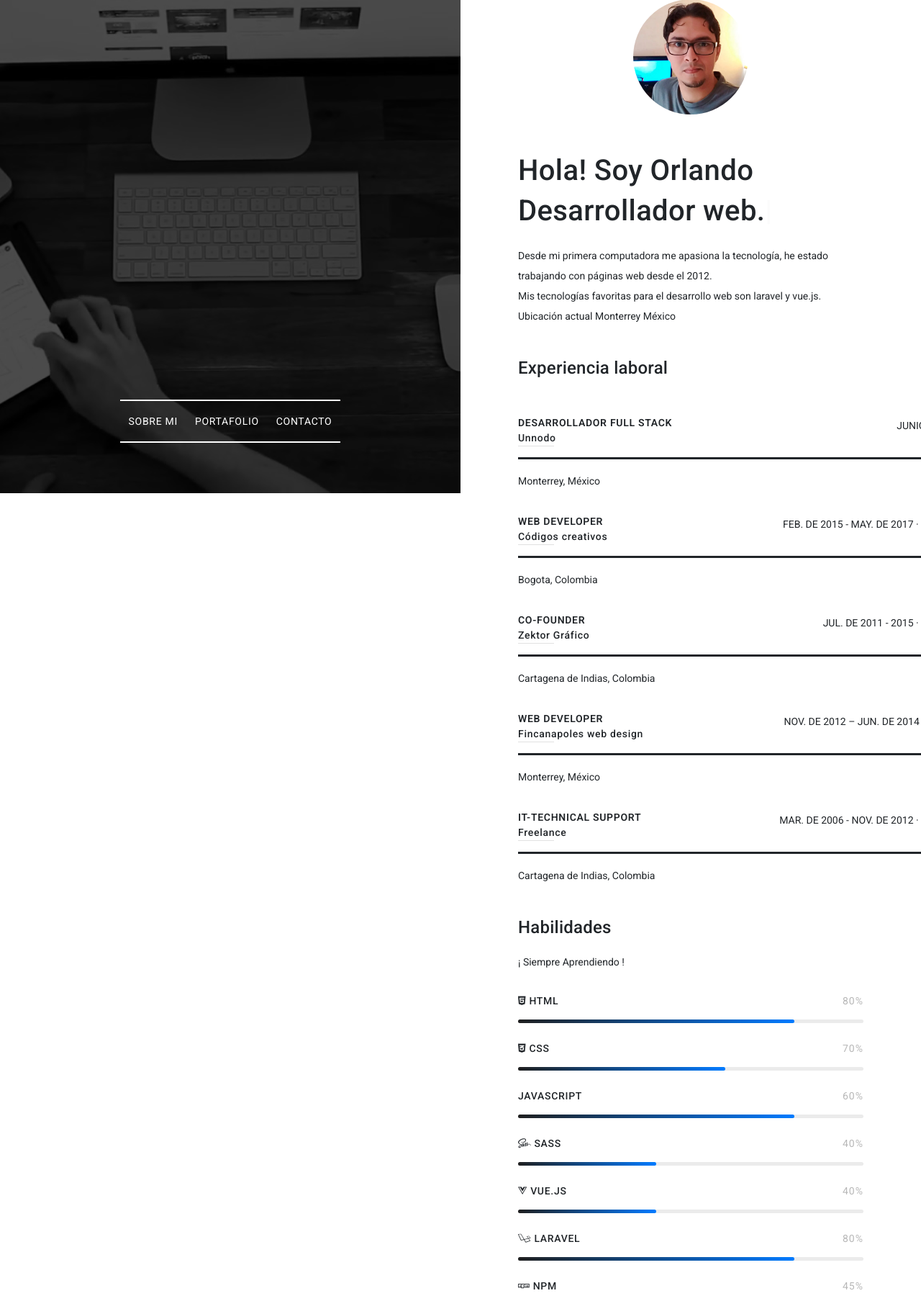
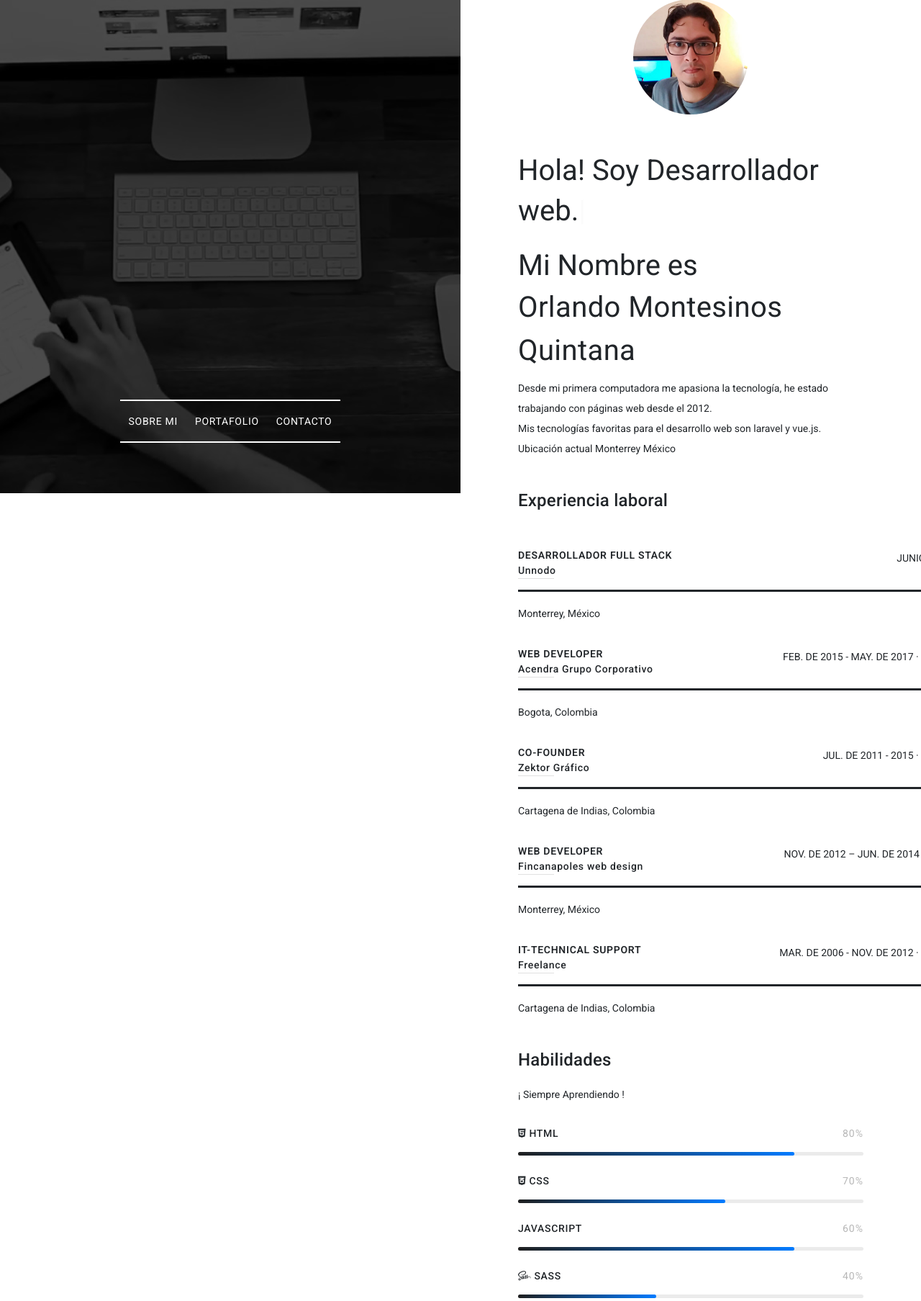
Before and after one commit to Ozz-Matheus/orlandomontesinos.com, a PHP site: page / in a window 1280 px wide. Shown: the part 115-1922 px from the top of the page at 72% size. Run offline with PHP 8.4, Linux system fonts and the light colour scheme.

Commit message:
update index and more 2019

```diff
--- a/css/main.css
+++ b/css/main.css
@@ -2474,6 +2474,10 @@ p.send-status .icon {
 /*
 Modificación Para el Proyecto
 ==================================================================================================== */
+#name *{
+  display: inline-block;
+  font-weight: 400 !important;
+}
 .loader-wrapper{
   background-color: #fff;
 }
--- a/index.html
+++ b/index.html
@@ -2,10 +2,9 @@
 <html lang="es">
 <head>
     <meta charset="utf-8">
-    <meta http-equiv="X-UA-Compatible" content="IE=edge">
     <meta name="viewport" content="width=device-width, initial-scale=1">
-    <title>Orlando Montesinos | Desarrollador web</title>
-    <meta name="description" content="hola soy Orlando Montesinos y desde mi primera computadora me apasiona la tecnología, he estado trabajando con páginas web desde el 2012, Mis tecnologías favoritas para el desarrollo web son laravel y vue.js.">
+    <title>Orlando Montesinos Quintana | Desarrollador web</title>
+    <meta name="description" content="Orlando Montesinos Quintana, Desarrollor Web en Html, CSS, Javacript, Vue.js en el Front-End y Php, laravel, Mysql en el Back-End, radicado en Monterrey">
     <meta name="author" content="https://orlandomontesinos.com/">
     <meta name="owner" content="Orlando Montesinos Quintana">
     <link rel="canonical" href="https://orlandomontesinos.com/" />
@@ -16,8 +15,8 @@
     <meta property="og:title" content="Orlando Montesinos|Desarrollador web|Laravel|vue.js|Monterrey" />
     <meta property="og:type" content="website" />
     <meta property="og:url" content="https://orlandomontesinos.com/" />
-    <meta property="og:image" content="img/profile/orlando-Montesinos-desarrollador-web.jpg" />
-    <meta property="og:description" content="hola soy Orlando Montesinos desarrollador web y desde mi primera computadora me apasiona la tecnología, he estado trabajando con páginas web desde el 2012, Mis tecnologías favoritas para el desarrollo web son laravel y vue.js." />
+    <meta property="og:image" content="https://orlandomontesinos.com/img/profile/orlando-Montesinos-desarrollador-web.jpg" />
+    <meta property="og:description" content="Orlando Montesinos, Desarrollor Web en Html, CSS, Javacript, Vue.js en el Front-End y Php, laravel, Mysql en el Back-End, radicado en Monterrey" />
     <!-- MEDIA TAG SOCIAL -->
     <!-- FAVICON -->
     <link rel="apple-touch-icon" sizes="57x57" href="favicon/apple-icon-57x57.png">
@@ -117,7 +116,8 @@
                 <div id="profile">
                     <img src="img/profile/orlando-Montesinos-desarrollador-web.jpg" class="img-responsive img-circle" alt="Orlando Montesinos">
                 </div><!-- /. profile -->
-                <h1 class="title-lg">Hola!<span id="typed"></span></h1>
+                <p class="title-lg">Hola!<span id="typed"></span></p>
+                <span class="title-lg">Mi Nombre es </span> <span id="name"> <h1>Orlando Montesinos Quintana</h1> </span>
                 <p>Desde mi primera computadora me apasiona la tecnología, he estado trabajando con páginas web desde el 2012.</p>
                 <p>Mis tecnologías favoritas para el desarrollo web son laravel y vue.js.</p>
                 <p>Ubicación actual Monterrey México</p>
@@ -140,7 +140,7 @@
                         <div class="timeline-content">
                             <span class="time">Feb. de 2015 - May. de 2017 · 2 años y 4 meses</span>
                             <h4>WEB DEVELOPER</h4>
-                            <h5>Códigos creativos</h5>
+                            <h5>Acendra Grupo Corporativo</h5>
                             <div class="space"></div><!-- /. space -->
                             <p>Bogota, Colombia</p>
                         </div><!-- /. timeline-content -->
@@ -204,6 +204,12 @@
                             <span class="value">40%</span>
                         </div>
                     </div><!-- /. progress -->
+                    <div class="progress-info"><i class="fab fa-vuejs" title="Vue.js"></i> Jquery</div><!-- /. progress-info -->
+                    <div class="progress">
+                        <div class="progress-bar anim" data-percent="75">
+                            <span class="value">75%</span>
+                        </div>
+                    </div><!-- /. progress -->
                     <div class="progress-info"><i class="fab fa-vuejs" title="Vue.js"></i> Vue.Js</div><!-- /. progress-info -->
                     <div class="progress">
                         <div class="progress-bar anim" data-percent="40">
@@ -230,8 +236,8 @@
                     </div><!-- /. progress -->
                     <div class="progress-info"><i class="fab fa-wordpress" title="Wordpress"></i> WORDPRESS</div><!-- /. progress-info -->
                     <div class="progress">
-                        <div class="progress-bar anim" data-percent="60">
-                            <span class="value">60%</span>
+                        <div class="progress-bar anim" data-percent="75">
+                            <span class="value">75%</span>
                         </div>
                     </div><!-- /. progress -->
                     <div class="progress-info"><i class="fab fa-cpanel" title="CPanel"></i> CPANEL</div><!-- /. progress-info -->
@@ -487,8 +493,8 @@
                             <img alt="Imagen de Angelica Acendra" src="img/testimonial/01.jpg">
                         </div><!-- /. testimonial-image -->
                         <div class="testimonial-text">
-                            <h4 class="sub-heading">Lorem ipsum dolor sit amet, consectetur adipisicing elit.</h4>
-                            <h5>Angelica Acendra, <span>FOUDER AND CEO de codigoscreativos.co</span></h5>
+                            <h4 class="sub-heading">Orlando es un buen compañero de trabajo y un profesional en su área.</h4>
+                            <h5>Angelica Acendra, <span>FOUDER AND CEO de gorila.hosting</span></h5>
                         </div><!-- /. testimonial-text -->
                     </div><!-- /. testimonial-item -->
                     <div class="testimonial-item">
@@ -508,7 +514,7 @@
                             <img alt="Imagen de Pedro Rodriguez" src="img/testimonial/03.jpg">
                         </div><!-- /. testimonial-image -->
                         <div class="testimonial-text">
-                            <h4 class="sub-heading">Lorem ipsum dolor sit amet, consectetur adipisicing elit.</h4>
+                            <h4 class="sub-heading">Con Orlando trabajamos en mi Landing page para obtener presencia en internet y fue la mejor desición ya que fue honesto y responsable, Lo recomiendo sin problemas</h4>
                             <h5>Pedro Rodriguez, <span>FOUDER de pedrorodriguez.co</span></h5>
                         </div><!-- /. testimonial-text -->
                     </div><!-- /. testimonial-item -->
--- a/js/main.js
+++ b/js/main.js
@@ -87,7 +87,7 @@
 
         /** Typed.js (Text typing effect) */
         $("#typed").typed({
-            strings: ["^2100&nbsp;Soy Orlando Desarrollador web."],
+            strings: ["^2100&nbsp;Soy Desarrollador web."],
             typeSpeed: 30,
             backDelay: 750,
             loop: false,
@@ -198,8 +198,8 @@
         /** Testimonial carousel */
         $('.testimonial-carousel').owlCarousel({
             autoplay: true,
-            autoplaySpeed: 1000,
-            autoplayTimeout: 5000,
+            autoplaySpeed: 2000,
+            autoplayTimeout: 8000,
             autoplayHoverPause: true,
             autoWidth: false,
             autoHeight: false,
```
Also changed, not shown: other parts of index.html (+12 -12 lines), 404.html (+20 -5 lines), img/portfolio/01-full.jpg (renamed from img/portfolio/01_full.jpg), img/portfolio/01-thumb.jpg (renamed from img/portfolio/01_thumb.jpg), img/portfolio/02-full.jpg (renamed from img/portfolio/02_full.jpg), img/portfolio/02-thumb.jpg (renamed from img/portfolio/02_thumb.jpg), img/portfolio/03-full.jpg (renamed from img/portfolio/03_full.jpg), img/portfolio/03-thumb.jpg (renamed from img/portfolio/03_thumb.jpg), img/portfolio/04-full.jpg (renamed from img/portfolio/04_full.jpg), img/portfolio/04-thumb.jpg (renamed from img/portfolio/04_thumb.jpg), img/portfolio/05-full.jpg (renamed from img/portfolio/05_full.jpg), img/portfolio/05-thumb.jpg (renamed from img/portfolio/05_thumb.jpg), img/portfolio/06-full.jpg (renamed from img/portfolio/06_full.jpg), img/portfolio/06-thumb.jpg (renamed from img/portfolio/06_thumb.jpg).
